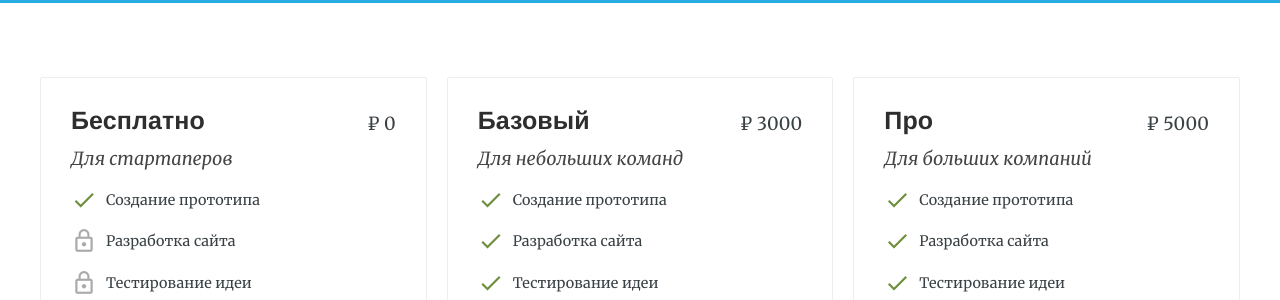
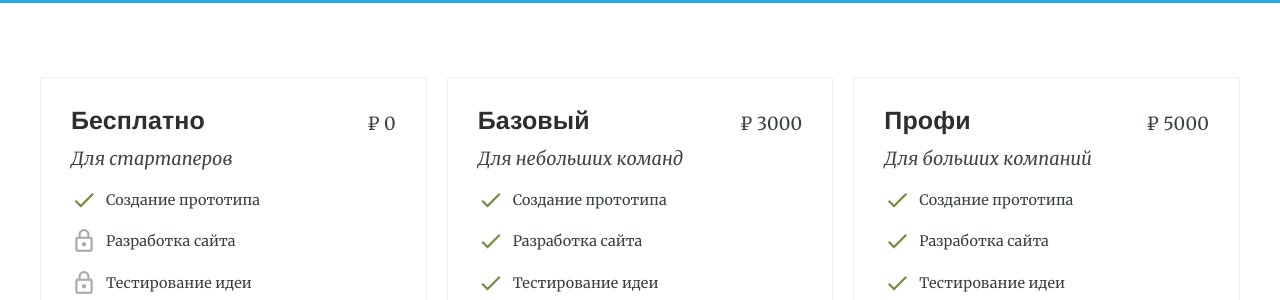
Before and after one commit to RakhimyanTim/enblabs.github.io, a Jekyll site: the page built from pages/pricing.html, in a window 1280 px wide and 900 px high. Shown: the part 345-645 px from the top of the window. Built offline with Jekyll 4.4.1, drawn with Linux system fonts in a browser that asks for light colours; nearby versions of some CDN libraries.

Commit message:
Update pricing-table.html

```diff
--- a/_includes/pricing-table.html
+++ b/_includes/pricing-table.html
@@ -24,7 +24,7 @@
 	</div>
 
 	<div class="plan" data-id="professional">
-		<h4>Про</h4>
+		<h4>Профи</h4>
 		<span class="price monthly-price">₽ 5000</span>
 		<p class="description">Для больших компаний</p>
 
```
